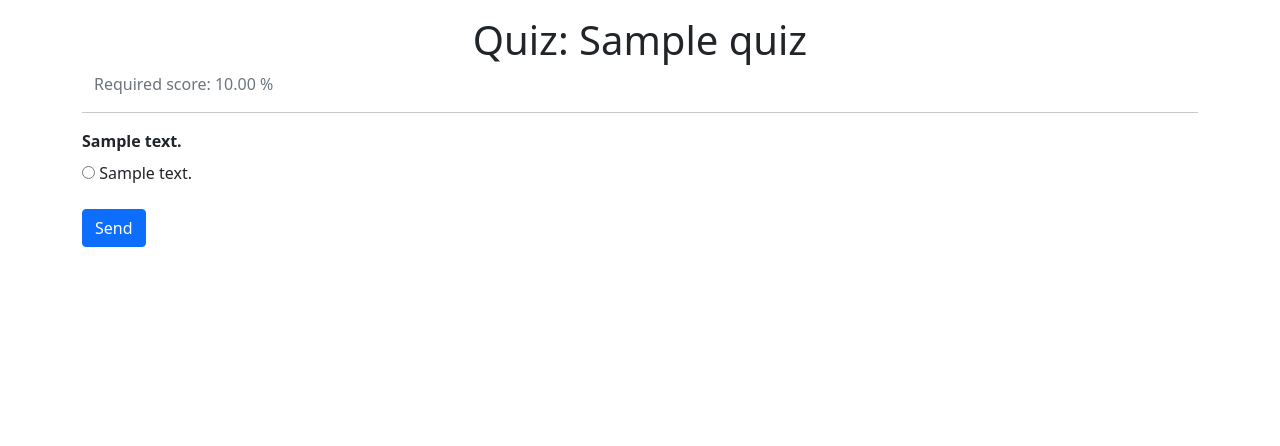
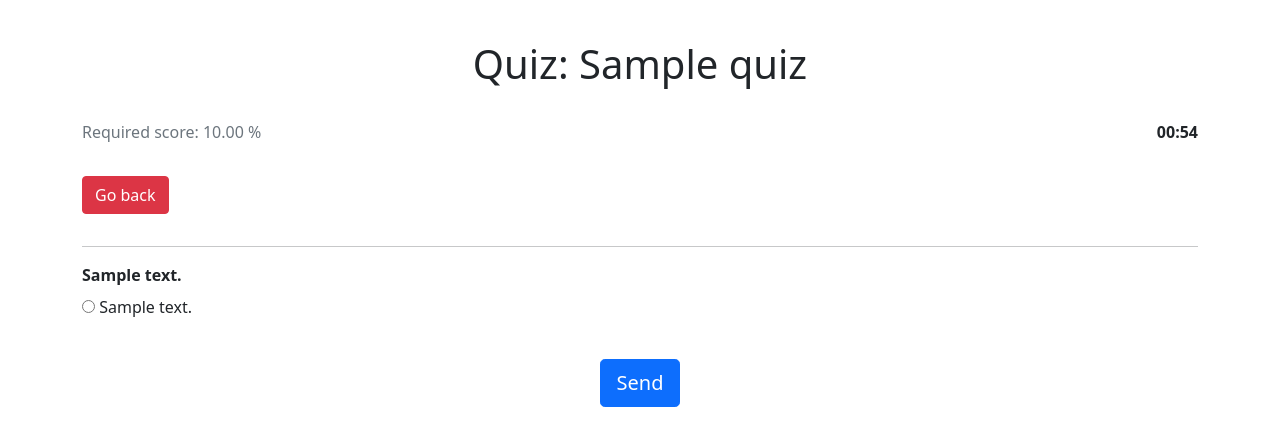
Before and after one commit to DaniDiazTech/Django-quiz-app, a Django app: page /quiz/1 in a window 1280 px wide. Shown: the top 446 px of the page. Run offline with Django 4.2, Linux system fonts and the light colour scheme; tables that the repository leaves empty hold one stand-in row (values such as "Sample post").

Commit message:
Added countdown, todo: Fix bug

```diff
--- a/quizes/static/quizes/quiz.js
+++ b/quizes/static/quizes/quiz.js
@@ -2,12 +2,63 @@ const url = window.location.href
 console.log(url)
 
 const quizBox = document.getElementById('quiz-box')
+const timerBox = document.getElementById('timer-box')
+
+const activateTimer = (time) =>{
+    // First state
+    if (time.toString().lenght < 2){
+        timerBox.innerHTML = `<b>0${time}:00</b>`
+    } else {
+        timerBox.innerHTML = `<b>${time}:00</b>`
+    }
+
+    // countdown
+    let minutes = time - 1
+    let seconds = 60
+
+    let displaySeconds
+    let displayMinutes
+
+    const timer = setInterval(()=>{
+        seconds --
+        if (seconds < 0){
+            seconds = 59
+            minutes --
+        }
+        if (minutes.toString().length < 2){
+            displayMinutes = '0' + minutes
+        } else {
+            displayMinutes = minutes
+        }
+
+        if (seconds.toString().length < 2){
+            displaySeconds = '0' + seconds
+        } else {
+            displaySeconds = seconds
+        }
+
+        if (minutes === 0 && seconds === 0){
+            timerBox.innerHTML = '<b>00:00</b>'
+            setTimeout(()=>{
+                clearInterval(timer)
+                alert('Time is over')
+                sendData()
+            }, 500)
+        }
+        console.log(displayMinutes, displaySeconds)
+        timerBox.innerHTML = `<b>${displayMinutes}:${displaySeconds}</b>`
+
+    }, 1000)
+
+}
+
 
 $.ajax({
     type: 'GET',
     url: `${url}/data`, // Gets data from JsonResponse
     success: function(response){
         const data = response.data
+        const time = response.time
         data.forEach(element => { // A dictionary of a Question and its answers
             for (const [question, answers] of Object.entries(element)){
                 quizBox.innerHTML  += `
@@ -26,6 +77,7 @@ $.ajax({
                 })
             }
         })
+        activateTimer(time)
     },
     error: function(error){
         console.log(error)
@@ -39,6 +91,9 @@ const scoreBox = document.getElementById('score-box')
 const resultBox = document.getElementById('result-box')
 
 const sendData = () => {
+    // TODO: stops the timer
+    timerBox.remove()
+
     const elements = [...document.getElementsByClassName('ans')]
     const data = {}
     data['csrfmiddlewaretoken'] = csrf[0].value
--- a/quizes/templates/quizes/detail.html
+++ b/quizes/templates/quizes/detail.html
@@ -11,18 +11,35 @@
 
 
 {% block content %}
-<div class="container text-center">
+
+
+<div class="container text-center py-4">
     <h1 class="">Quiz: {{object.name}}</h1>
 </div>
-<div class="container text-secondary my-auto" id="score-box">
-    <p>Required score: {{object.required_score}} %</p>
+
+<div class="row">
+    <div class="col">
+        <div class="text-secondary my-auto" id="score-box">
+            <p>Required score: {{object.required_score}} %</p>
+        </div>
+    </div>
+    <div class="col text-end" id="timer-box">
+    </div>
+</div>
+
+<div class="py-3">
+    <a href="{% url 'quizes:quiz_list_view' %}" class="btn btn-danger" id="">
+        Go back
+    </a>
 </div>
 
 <form class="mt-3" id="quiz-form">
     {% csrf_token %}
     <div id="quiz-box" class="">
     </div>
-    <button type="submit" class="mt-4 btn btn-primary">Send</button>
+    <div class="text-center py-3">
+        <button type="submit" class="mt-4 btn btn-primary btn-lg">Send</button>
+    </div>
 </form>
 
 <div id="result-box">
```
